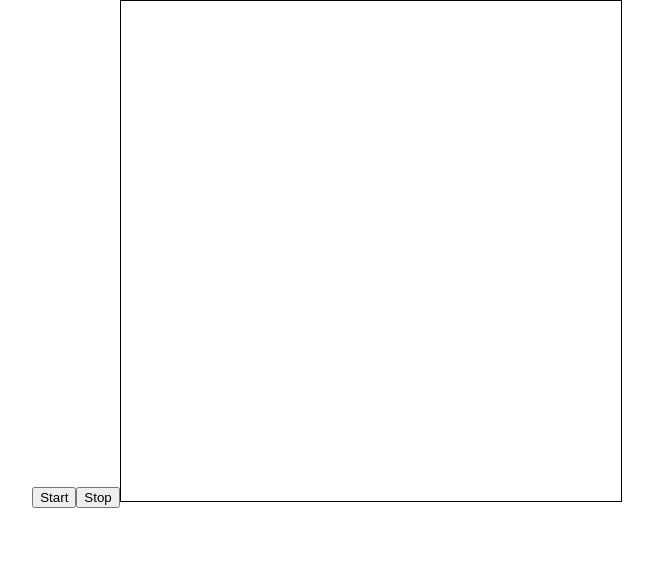
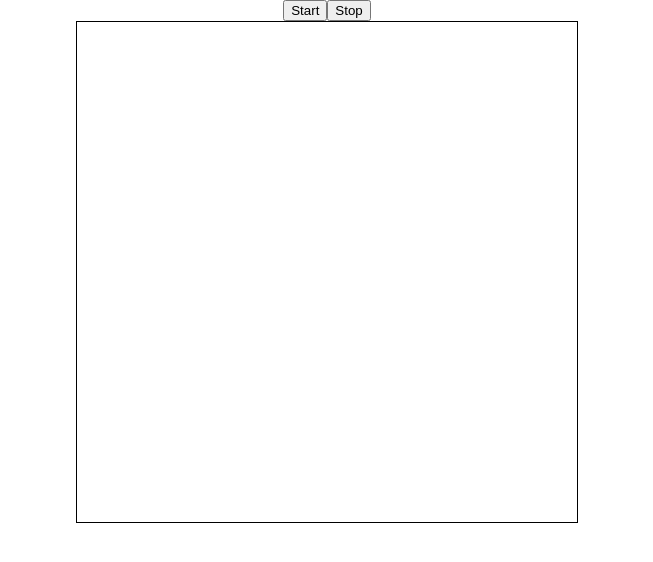
Before and after one commit to amaroklopcic/2d-boids-ts, a React (Create React App) app: page / in a window 1280 px wide. Shown: the top 562 px of the page, without its empty margins (313-966 px from the left). Built offline with nearby package versions, Linux system fonts and the light colour scheme.

Commit message:
remove unused start/stop props from BoidsCanvas & move start/stop buttons to top

```diff
--- a/src/components/BoidsCanvas/BoidsCanvas.tsx
+++ b/src/components/BoidsCanvas/BoidsCanvas.tsx
@@ -6,8 +6,6 @@ interface IBoidsCanvasProps {
   height?: number;
   fpsLimit?: number;
   fpsDisplay?: boolean;
-  start?: () => void;
-  stop?: () => void;
 }
 
 function BoidsCanvas(props: IBoidsCanvasProps) {
@@ -46,10 +44,10 @@ function BoidsCanvas(props: IBoidsCanvasProps) {
 
   return (
     <div>
-      <span>
+      <div style={{ display: "flex", justifyContent: "center" }}>
         <button onClick={startEngine}>Start</button>
         <button onClick={stopEngine}>Stop</button>
-      </span>
+      </div>
       <canvas
         id="boids-canvas"
         ref={canvasRef}
```
